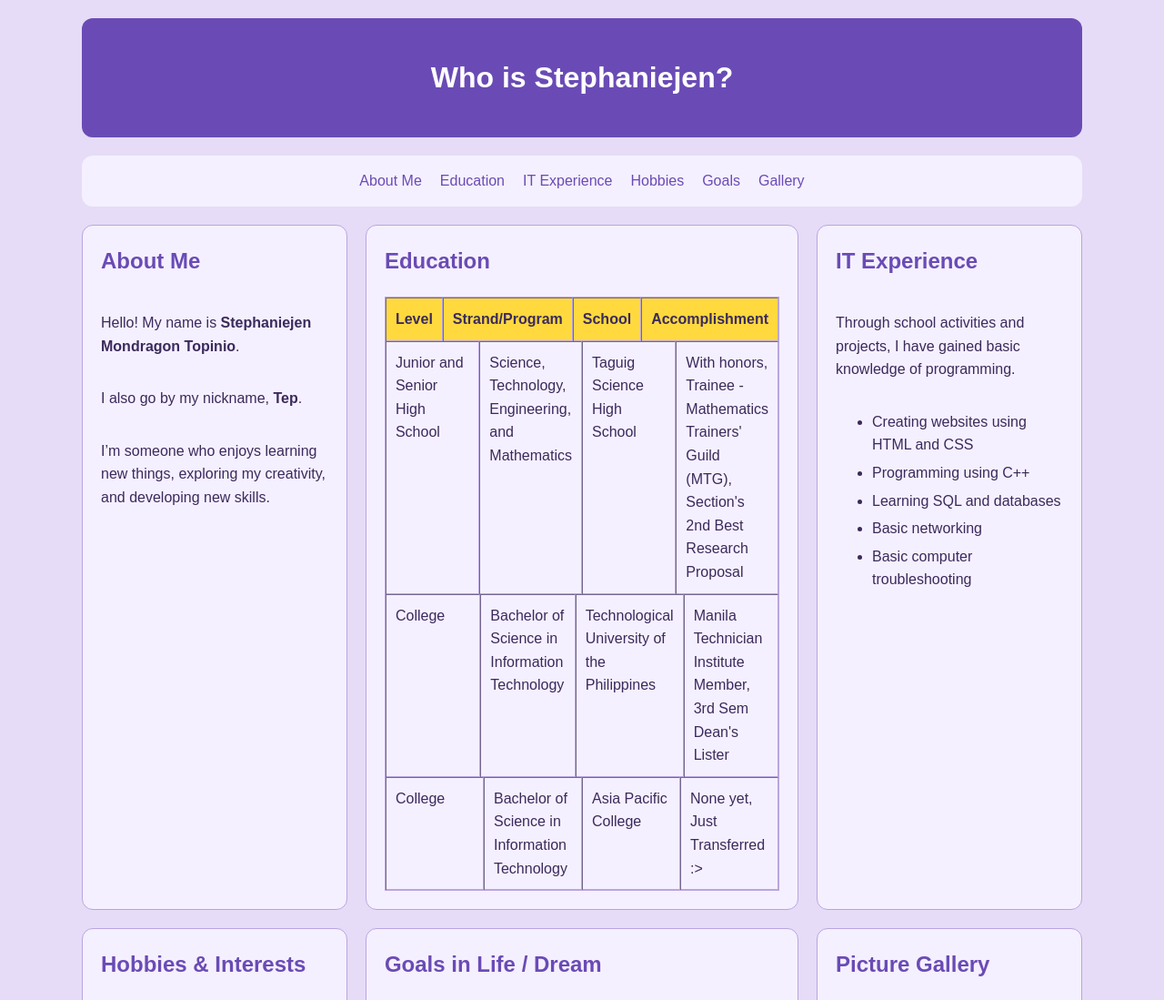
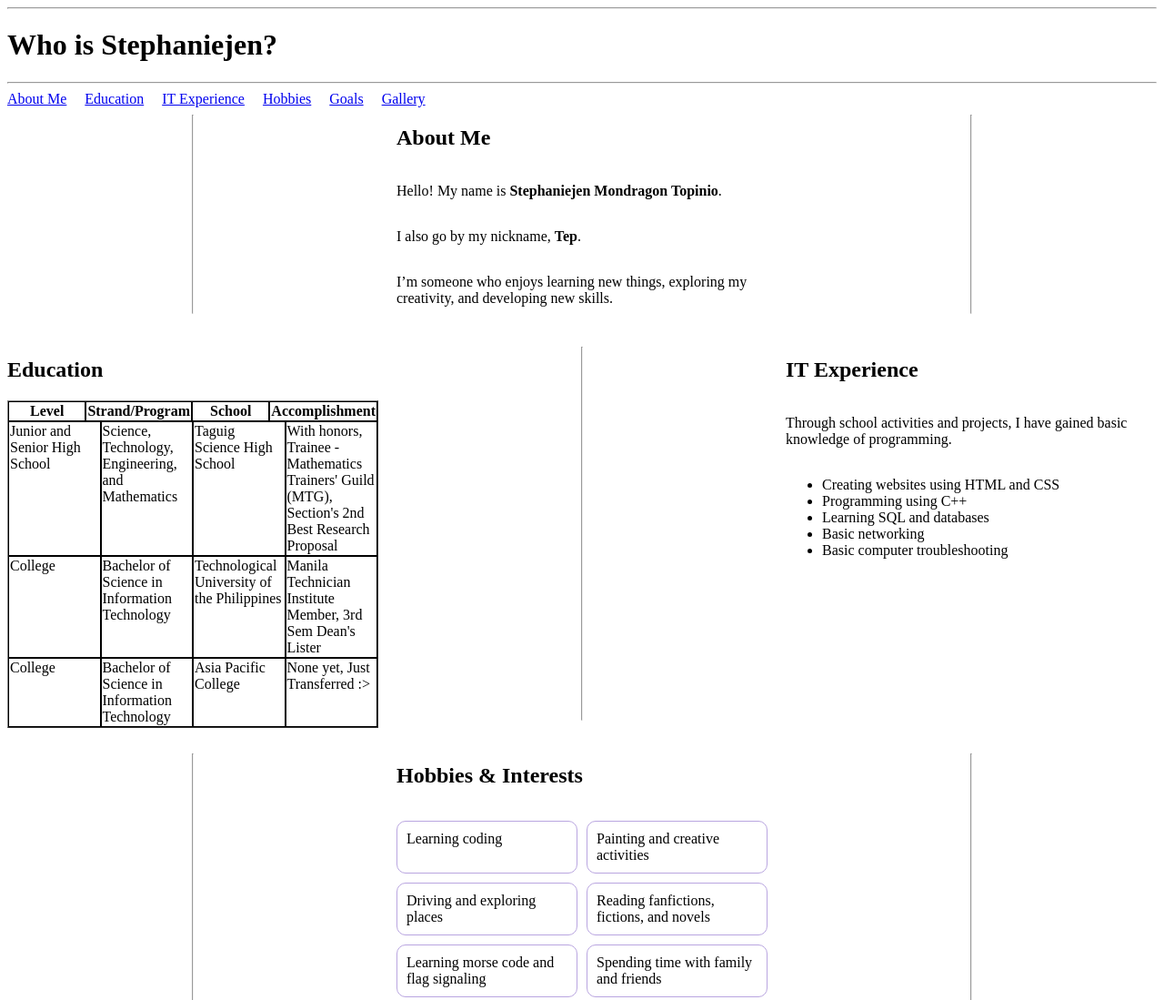
Before and after one commit to apcsmtopinio/webprog-CS251_IT253-html-lessons, a plain HTML site: page introduction/index.html in a window 1280 px wide. Shown: the top 1099 px of the page at 91% size. Drawn offline with Linux system fonts and the light colour scheme.

Commit message:
Refactor flexbox styles in flexbox.css

```diff
--- a/introduction/css/flexbox.css
+++ b/introduction/css/flexbox.css
@@ -1,94 +1,18 @@
-body {
-    background-color: #e6dcf7;
-    color: #3b2a5c;
-    font-family: Arial, sans-serif;
-    line-height: 1.6;
-    max-width: 1100px;
-    margin: 0 auto;
-    padding: 20px;
-}
-
-header {
-    background-color: #6a4bb5;
-    text-align: center;
-    padding: 40px 20px;
-    border-radius: 12px;
-}
-
-h1 {
-    color: white;
-    margin: 0;
-}
-
-h2 {
-    color: #6a4bb5;
-    margin-top: 0;
-}
-
-a {
-    color: #6a4bb5;
-}
-
-nav a {
-    text-decoration: none;
-}
-
-hr {
-    display: none;
-}
-
-li {
-    margin-bottom: 5px;
-}
-
-img {
-    border: 3px solid #ffd93d;
-    border-radius: 10px;
-    max-width: 100%;
-}
-
-th,
-td {
-    padding: 10px;
-    text-align: left;
-    border-bottom: 1px solid #b9a5e0;
-}
-
-th {
-    background-color: #ffd93d;
-}
-
 nav {
     display: flex;
-    justify-content: center;
     flex-wrap: wrap;
     gap: 20px;
-    padding: 15px;
-    margin: 20px 0;
-    background-color: #f5f0ff;
-    border-radius: 12px;
 }
 
 div div {
     display: flex;
     flex-direction: column;
-    align-items: flex-start;
-    text-align: left;
-    background-color: #f5f0ff;
-    padding: 20px;
-    border: 1px solid #b9a5e0;
-    border-radius: 12px;
 }
 
 table,
 tbody {
     display: flex;
     flex-direction: column;
-    width: 100%;
-}
-
-table {
-    border: 1px solid #b9a5e0;
 }
 
 tr {
@@ -99,12 +23,12 @@ tr {
 th,
 td {
     flex: 1;
+    border: 1px solid black;
 }
 
 #gallery {
     flex-direction: row;
     flex-wrap: wrap;
-    justify-content: flex-start;
     gap: 10px;
 }
 
```
